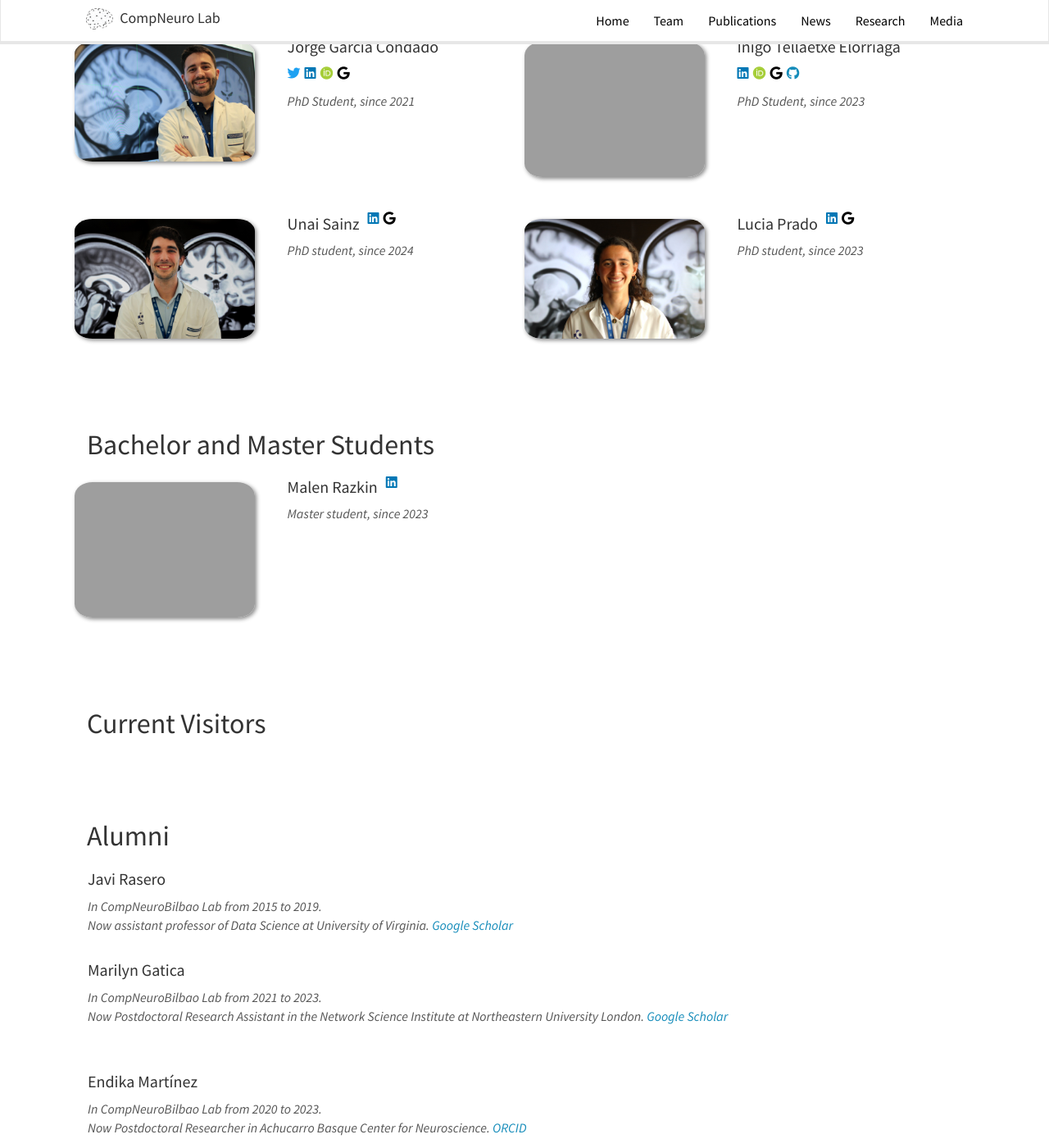
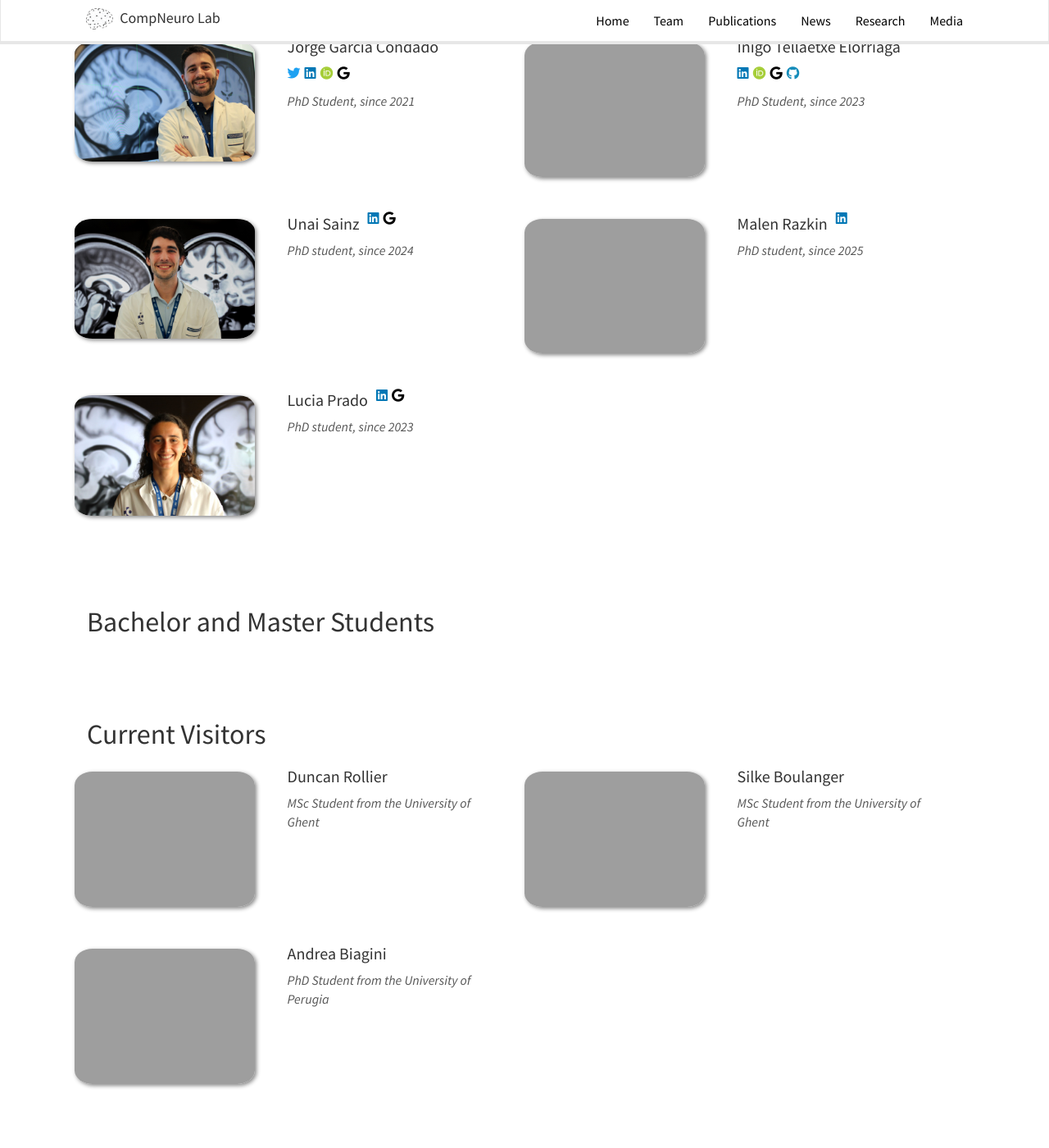
Before and after one commit to itellaetxe/compneurobilbao_website, a Jekyll site: the page built from _pages/team.md, in a window 1280 px wide and 1400 px high, scrolled down 1361 px. Shown: the whole window at 82% size. Built offline with Jekyll 4.4.1, drawn with Linux system fonts in a browser that asks for light colours; nearby versions of some CDN libraries.

Commit message:
UPD: Adds info about Malen, Silke, Duncan, & Andrea

```diff
--- /dev/null
+++ b/_data/visitors.yml
@@ -0,0 +1,8 @@
+- name: Duncan Rollier
+  info: MSc Student from the University of Ghent
+
+- name: Silke Boulanger
+  info: MSc Student from the University of Ghent
+
+- name: Andrea Biagini
+  info: PhD Student from the University of Perugia
```
Also changed, not shown: _data/bachelor_master.yml (+7 -8 lines), _data/phd.yml (+9 -0 lines).
